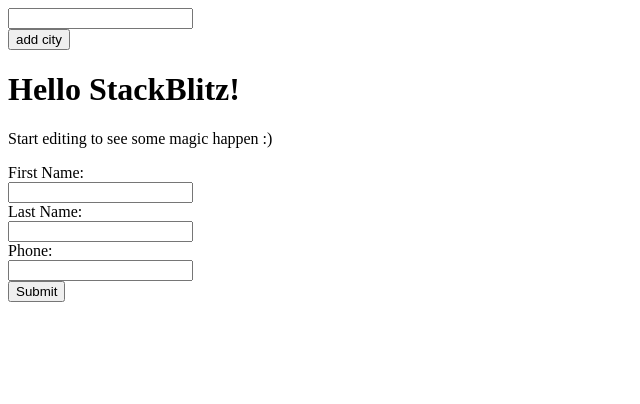
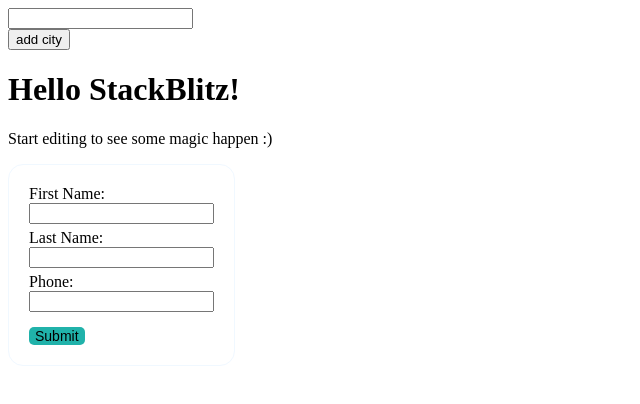
Before and after one commit to xzhang49/React_Practices, a React (Create React App) app in the folder basicTraining/: page / in a window 1280 px wide. Shown: the top 404 px of the page, without its empty margins (0-640 px from the left). Built offline with nearby package versions, Linux system fonts and the light colour scheme.

Commit message:
8th commit

```diff
--- a/basicTraining/src/App.js
+++ b/basicTraining/src/App.js
@@ -3,13 +3,22 @@
 const style = {
   form: {
     container: {
-
+      padding: '20px',
+      border: '1px solid #F0F8FF',
+      borderRadius: '15px',
+      width: 'max-content',
+      marginBottom: '40px'
     },
     inputs: {
-
+      marginBottom: '5px'
     },
     submitBtn: {
-
+      marginTop: '10px',
+      padding: '10px, 15px',
+      border: 'none',
+      backgroundColor: 'lightseagreen',
+      fontSize: '14px',
+      borderRadius: '5px'
     },
   }
 }
```
